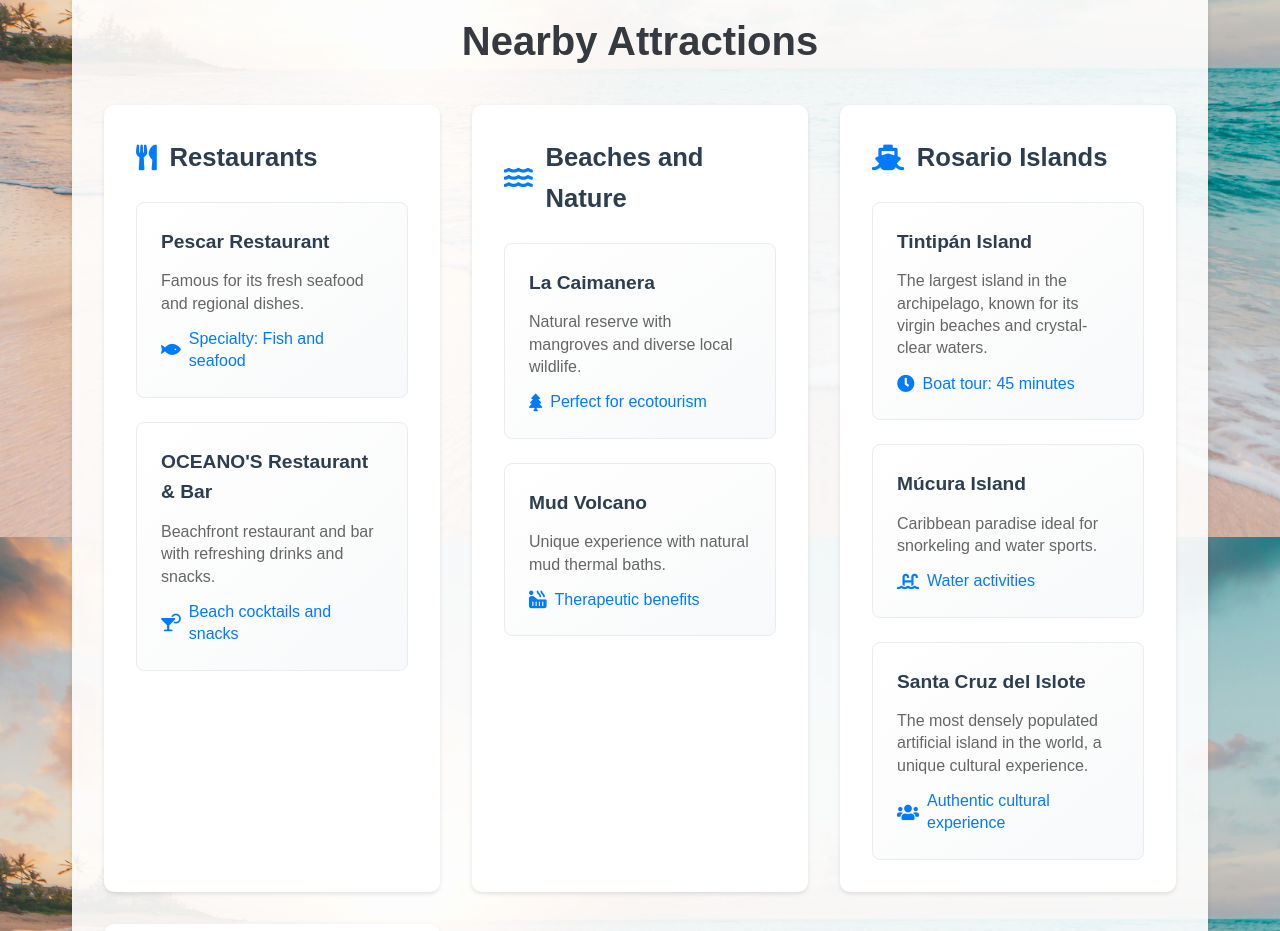
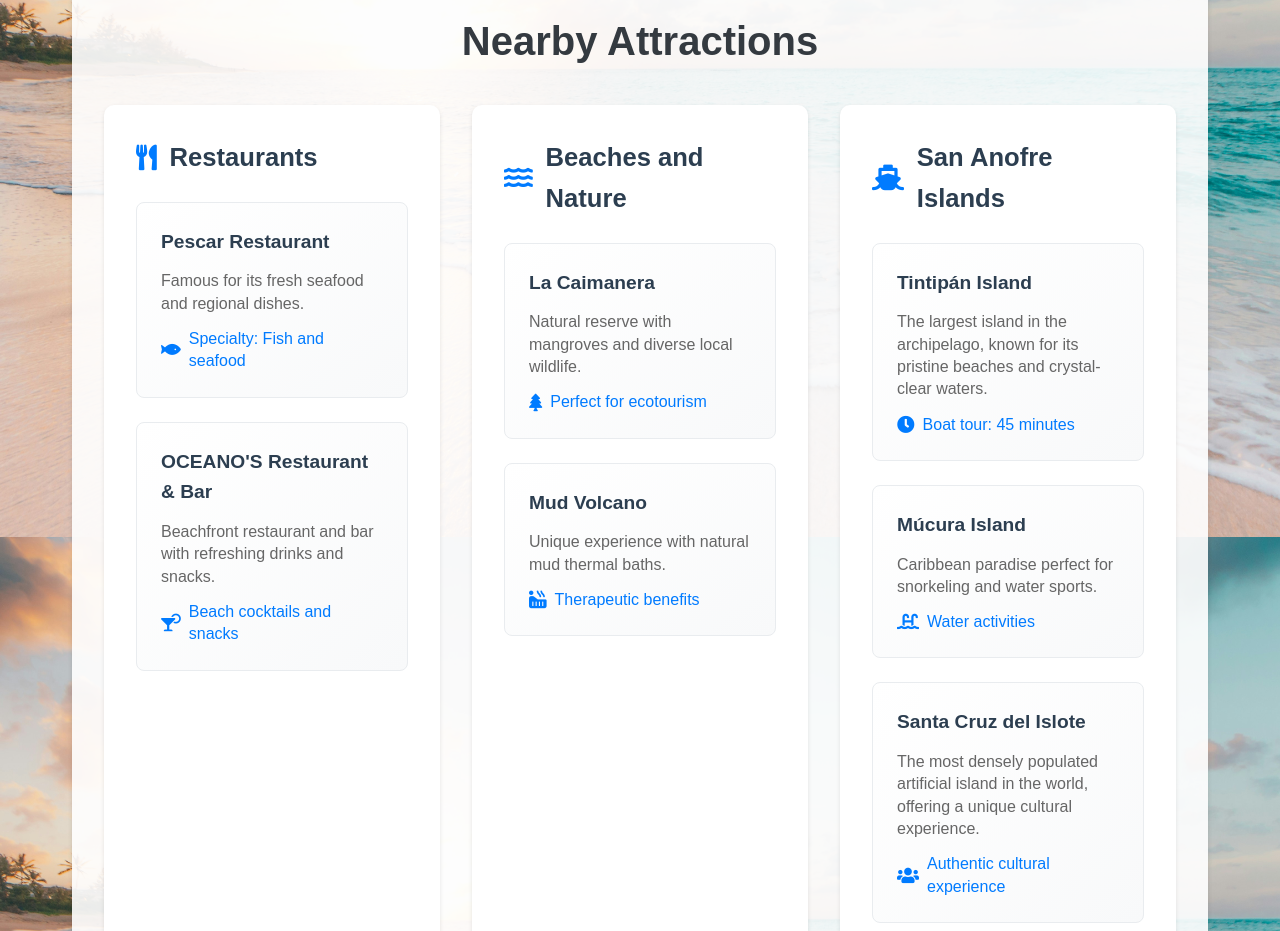
Before and after one commit to juanelopezm/san-antero-condo, a plain HTML site: page en/index.html in a window 1280 px wide. Shown: the part 8823-9754 px from the top of the page. Drawn offline with nearby package versions, Linux system fonts and the light colour scheme.

Commit message:
fix: update island names from Rosario to San Anofre

```diff
--- a/en/index.html
+++ b/en/index.html
@@ -366,21 +366,21 @@
                 </div>
 
                 <div class="attraction-category">
-                    <h3><i class="fas fa-ship"></i> Rosario Islands</h3>
+                    <h3><i class="fas fa-ship"></i> San Anofre Islands</h3>
                     <div class="attraction-items">
                         <div class="attraction-item">
                             <h4>Tintipán Island</h4>
-                            <p>The largest island in the archipelago, known for its virgin beaches and crystal-clear waters.</p>
+                            <p>The largest island in the archipelago, known for its pristine beaches and crystal-clear waters.</p>
                             <p><i class="fas fa-clock"></i> Boat tour: 45 minutes</p>
                         </div>
                         <div class="attraction-item">
                             <h4>Múcura Island</h4>
-                            <p>Caribbean paradise ideal for snorkeling and water sports.</p>
+                            <p>Caribbean paradise perfect for snorkeling and water sports.</p>
                             <p><i class="fas fa-swimming-pool"></i> Water activities</p>
                         </div>
                         <div class="attraction-item">
                             <h4>Santa Cruz del Islote</h4>
-                            <p>The most densely populated artificial island in the world, a unique cultural experience.</p>
+                            <p>The most densely populated artificial island in the world, offering a unique cultural experience.</p>
                             <p><i class="fas fa-users"></i> Authentic cultural experience</p>
                         </div>
                     </div>
```
Also changed, not shown: index.html (+1 -1 lines).
